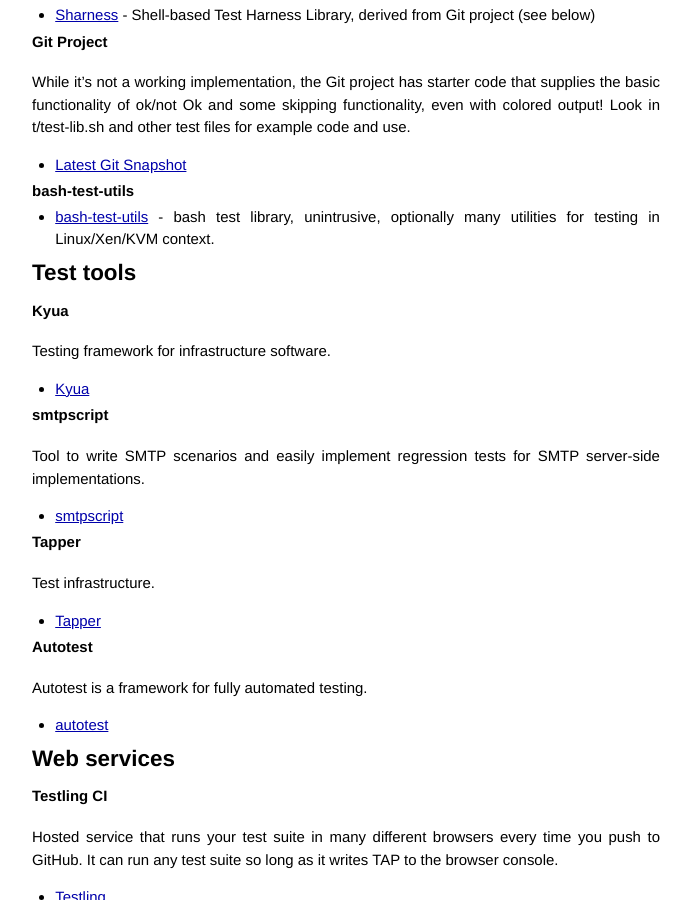
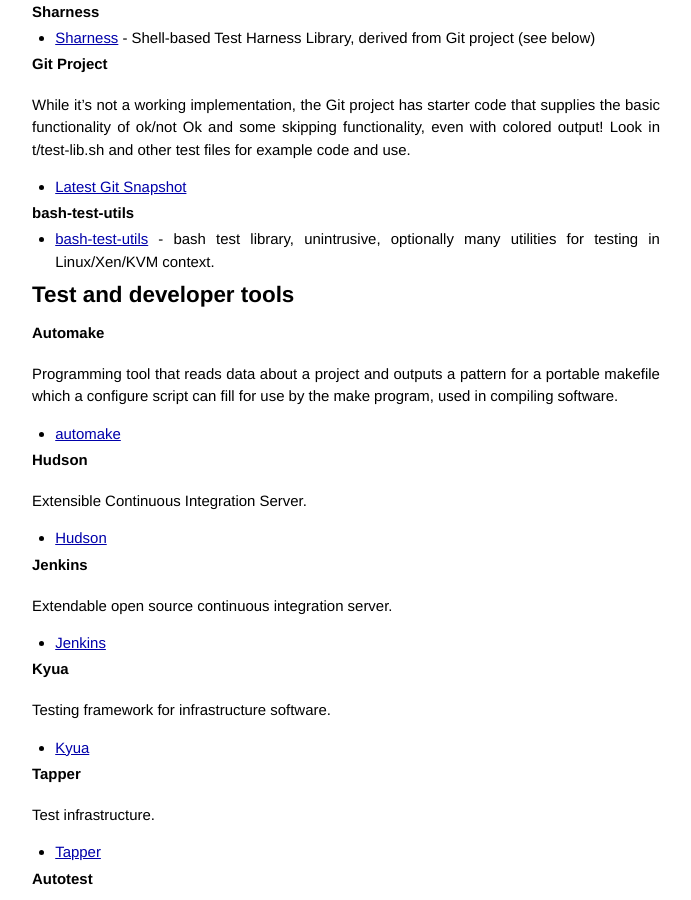
Before and after one commit to TestAnything/testanything.github.io, a Jekyll site: the page built from producers.md, in a window 1280 px wide and 900 px high, scrolled down 5785 px. Shown: the whole window, without its empty margins (294-985 px from the left). Built offline with Jekyll 4.4.1, drawn with Linux system fonts in a browser that asks for light colours; Markdown is read by kramdown in place of the engine named in the settings.

Commit message:
Add amount of tools and frameworks supported TAP output. Removed tests with TAP support (smtpscript).

```diff
--- a/producers.md
+++ b/producers.md
@@ -272,27 +273,39 @@
 
 -    [bash-test-utils](https://github.com/tapper/Tapper-autoreport/blob/master/bash-test-utils) - bash test library, unintrusive, optionally many utilities for testing in Linux/Xen/KVM context.
 
-## Test tools
+## Test and developer tools
+
+### Automake
+Programming tool that reads data about a project and outputs
+a pattern for a portable makefile which a configure script
+can fill for use by the make program, used in compiling software.
+
+-	 [automake](http://www.gnu.org/software/automake/manual/html_node/Using-the-TAP-test-protocol.html#Using-the-TAP-test-protocol)
+
+### Hudson
+Extensible Continuous Integration Server.
+
+-	[Hudson](http://hudson-ci.org/)
+
+### Jenkins
+Extendable open source continuous integration server.
+
+-	[Jenkins](https://wiki.jenkins-ci.org/display/JENKINS/TAP+Plugin)
 
 ### Kyua
 Testing framework for infrastructure software.
 
-- [Kyua](https://github.com/jmmv/kyua)
-
-### smtpscript
-Tool to write SMTP scenarios and easily implement regression tests for SMTP server-side implementations.
-
-- [smtpscript](https://github.com/OpenSMTPD/smtpscript)
+-	[Kyua](https://github.com/jmmv/kyua)
 
 ### Tapper
 Test infrastructure.
 
-- [Tapper](http://tapper.github.io/Tapper/)
+-	[Tapper](http://tapper.github.io/Tapper/)
 
 ### Autotest
 Autotest is a framework for fully automated testing.
 
-- [autotest](http://autotest.github.io/)
+-	[autotest](http://autotest.github.io/)
 
 ## Web services
 
@@ -300,7 +313,7 @@
 Hosted service that runs your test suite in many different browsers every time
 you push to GitHub. It can run any test suite so long as it writes TAP to the browser console.
 
-- [Testling](https://ci.testling.com/guide/local_tests)
+-	[Testling](https://ci.testling.com/guide/local_tests)
 
 ### Non Proliferation
 
```
Also changed, not shown: other parts of producers.md (+1 -0 lines).
